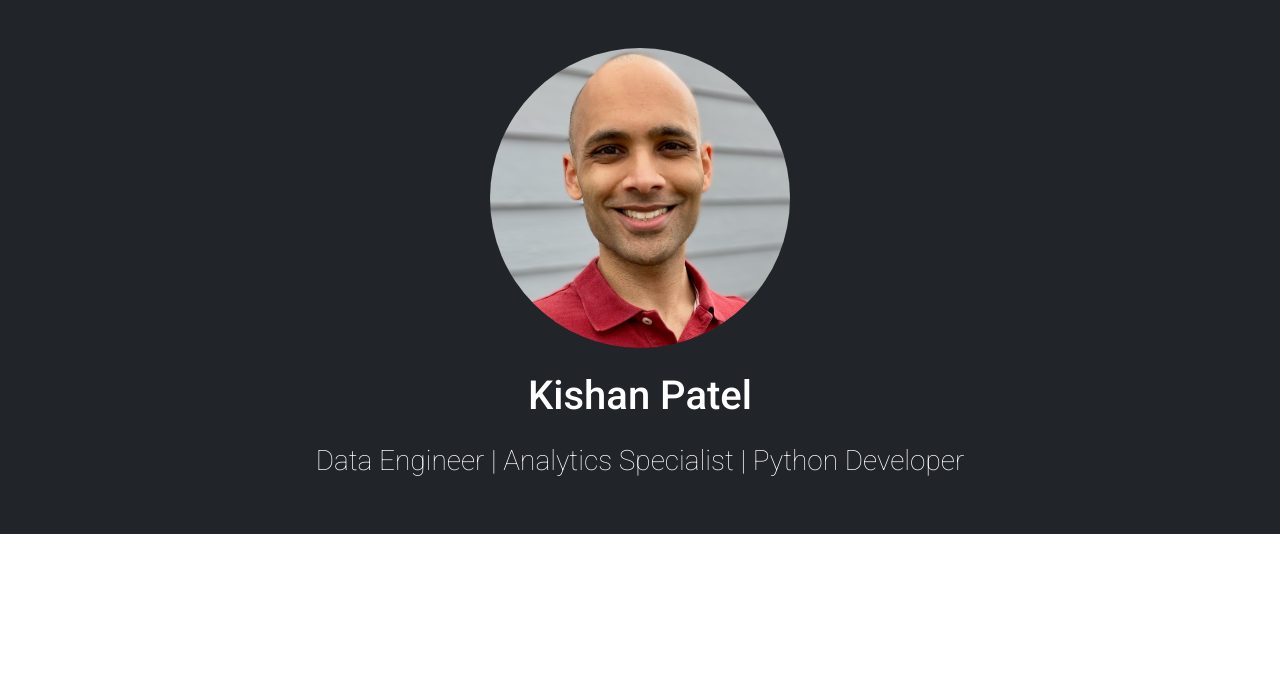
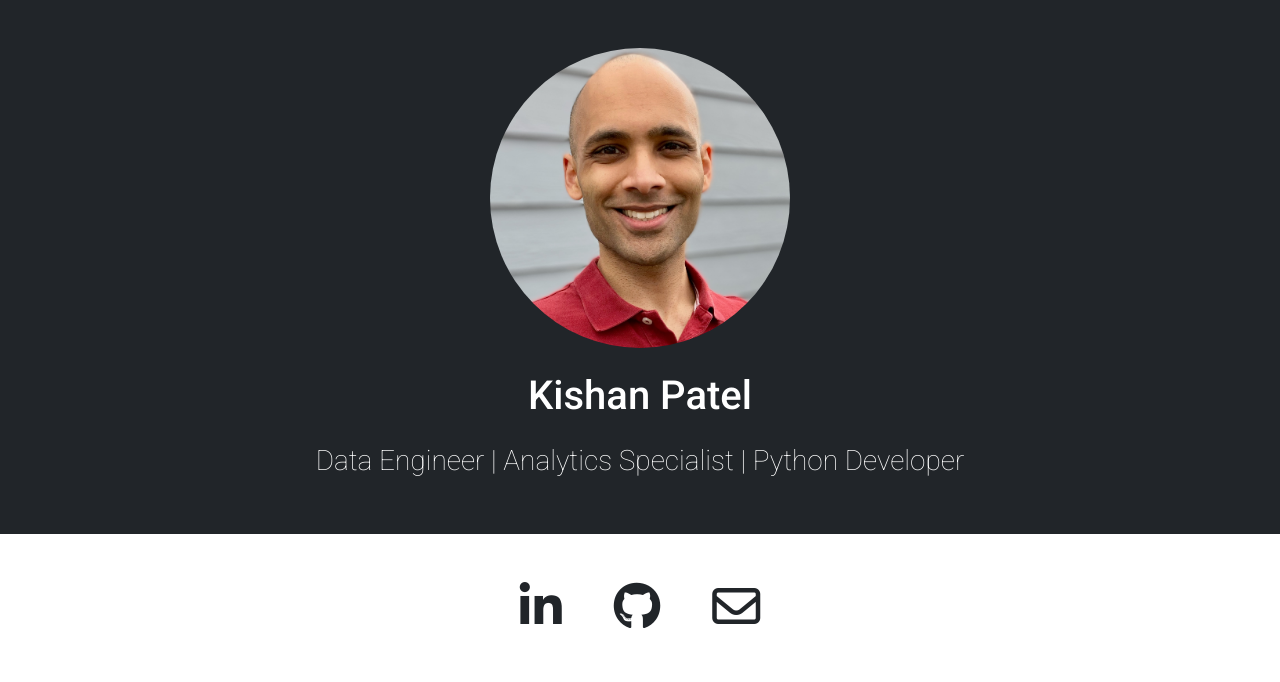
Before and after one commit to kishanpatel789/portfolio_blog_static, a plain HTML site: page index.html in a window 1280 px wide. Drawn offline with nearby package versions, Linux system fonts and the light colour scheme.

Commit message:
Add links

```diff
--- a/index.html
+++ b/index.html
@@ -11,6 +11,8 @@
         <link href="https://fonts.googleapis.com/css2?family=Roboto:wght@100;400;500&display=swap" rel="stylesheet">
 
         <link href="./static/styles.css" rel="stylesheet">
+
+        <script src="https://kit.fontawesome.com/16b0029745.js" crossorigin="anonymous"></script>
     </head>
     <body>
         <div class="bg-dark text-white p-5">
@@ -24,6 +26,17 @@
                 <h3 id="tag-line" class="text-center pt-3">Data Engineer   |   Analytics Specialist   |   Python Developer</h3>
             </div>
         </div>
+        <div class="text-center p-5">
+            <a href="https://www.linkedin.com/in/kishanpatel789/" class="text-decoration-none mx-4">
+                <i class="fa-brands fa-linkedin-in fa-3x link-dark"></i>
+            </a>
+            <a href="https://github.com/kishanpatel789" class="text-decoration-none mx-4">
+                <i class="fa-brands fa-github fa-3x link-dark"></i>
+            </a>
+            <a href="mailto:mail@kishanpatel.dev" class="text-decoration-none mx-4">
+                <i class="fa-regular fa-envelope fa-3x link-dark"></i>
+            </a>
+        </div>
 
         <script src="https://cdn.jsdelivr.net/npm/bootstrap@5.3.1/dist/js/bootstrap.bundle.min.js" integrity="sha384-HwwvtgBNo3bZJJLYd8oVXjrBZt8cqVSpeBNS5n7C8IVInixGAoxmnlMuBnhbgrkm" crossorigin="anonymous"></script>
     </body>
```
